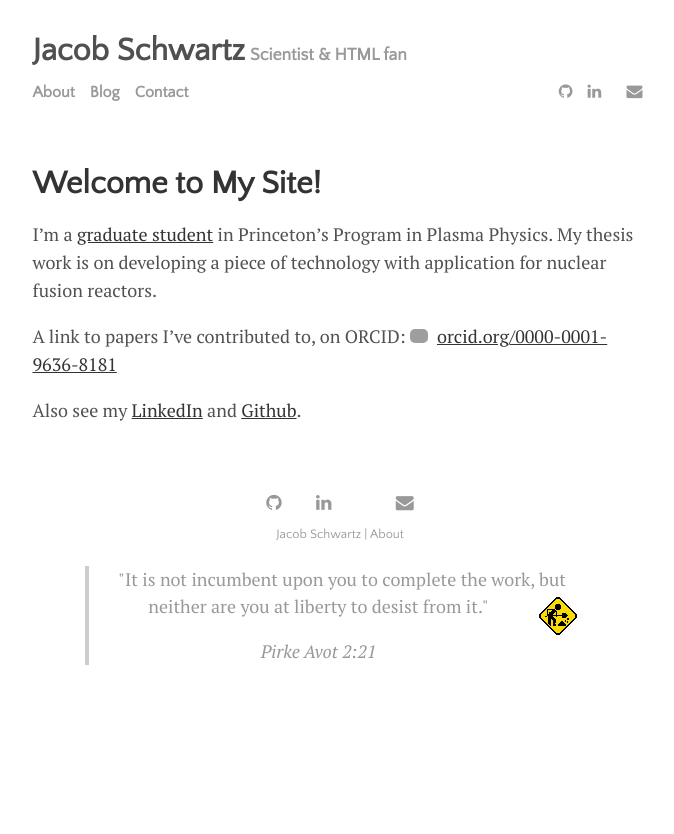
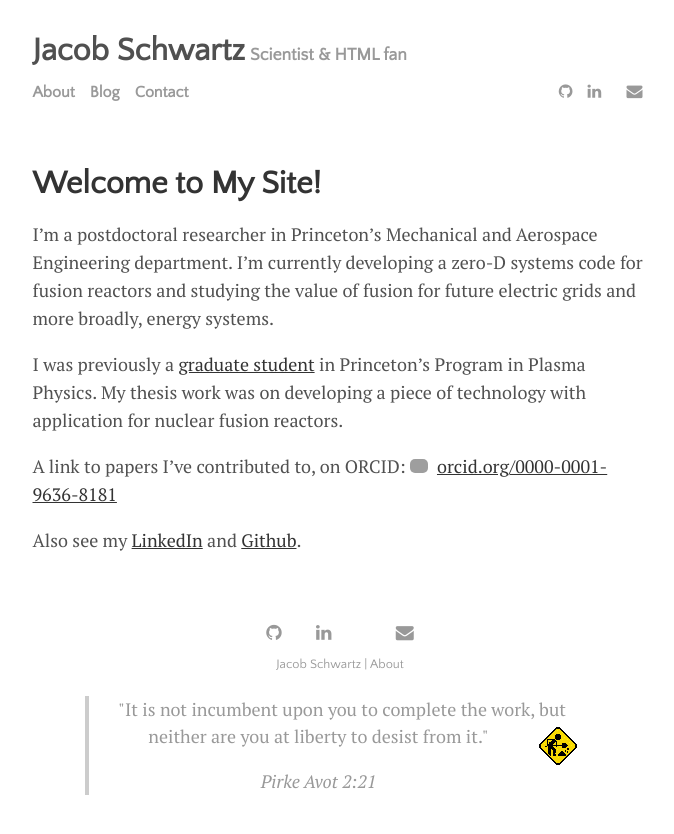
Before and after one commit to cfe316/cfe316.github.io, a Jekyll site: the page built from menu/about.md, in a window 1280 px wide. Shown: the top 834 px of the page, without its empty margins (300-974 px from the left). Built offline with Jekyll 4.4.1, drawn with Linux system fonts in a browser that asks for light colours; a style sheet for code colours, icons or effects is not loaded; grey boxes are pictures that could not be loaded.

Commit message:
Update 'about' page.

```diff
--- a/menu/about.md
+++ b/menu/about.md
@@ -3,7 +3,9 @@ layout: page
 title: Welcome to My Site!
 ---
 
-I'm a [graduate student](https://plasma.princeton.edu/people/jacob-schwartz) in Princeton's Program in Plasma Physics. My thesis work is on developing a piece of technology with application for nuclear fusion reactors.
+I'm a postdoctoral researcher in Princeton's Mechanical and Aerospace Engineering department. I'm currently developing a zero-D systems code for fusion reactors and studying the value of fusion for future electric grids and more broadly, energy systems.
+
+I was previously a [graduate student](https://plasma.princeton.edu/people/jacob-schwartz) in Princeton's Program in Plasma Physics. My thesis work was on developing a piece of technology with application for nuclear fusion reactors.
 
 A link to papers I've contributed to, on ORCID:
 <a href="https://orcid.org/0000-0001-9636-8181" target="orcid.widget" rel="noopener noreferrer" style="vertical-align:top;"><img src="https://orcid.org/sites/default/files/images/orcid_16x16.png" style="width:1em;margin-right:.5em;" alt="ORCID iD icon">orcid.org/0000-0001-9636-8181</a>
```
